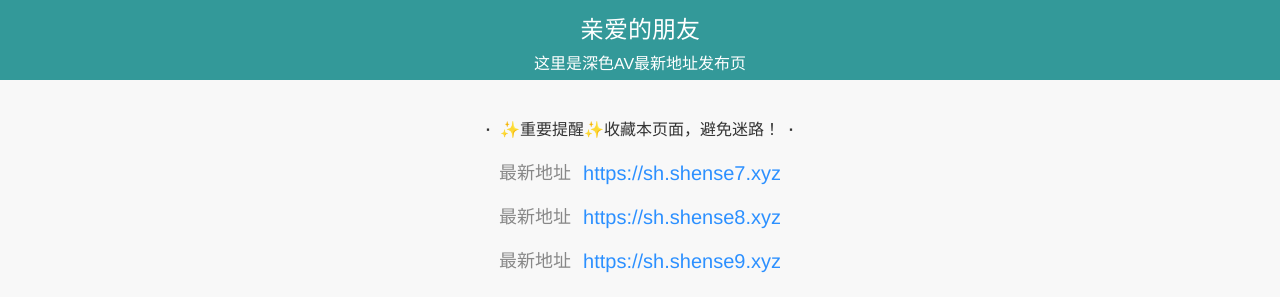
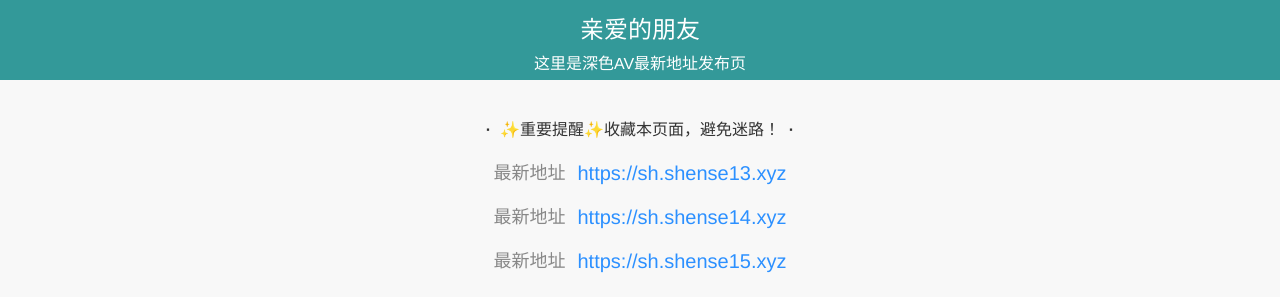
Before and after one commit to shense72/shen, a plain HTML site: page index.html in a window 1280 px wide. Shown: the top 297 px of the page. Drawn offline with Linux system fonts and the light colour scheme.

Commit message:
Update index.html

```diff
--- a/index.html
+++ b/index.html
@@ -32,9 +32,9 @@
 		<div class="main">
             <div class="x2"><b>·</b>&nbsp;&nbsp;✨重要提醒✨收藏本页面，避免迷路！&nbsp;&nbsp;<b>·</b></div>
             <table class="xianlu">
-	        <tr><th>最新地址&nbsp;&nbsp;</th><td><a href="https://sh.shense7.xyz" target="_blank" rel="external nofollow noopener">https://sh.shense7.xyz</a></td></tr>
-	        <tr><th>最新地址&nbsp;&nbsp;</th><td><a href="https://sh.shense8.xyz" target="_blank" rel="external nofollow noopener">https://sh.shense8.xyz</a></td></tr>
-		<tr><th>最新地址&nbsp;&nbsp;</th><td><a href="https://sh.shense9.xyz" target="_blank" rel="external nofollow noopener">https://sh.shense9.xyz</a></td></tr>
+	        <tr><th>最新地址&nbsp;&nbsp;</th><td><a href="https://sh.shense13.xyz" target="_blank" rel="external nofollow noopener">https://sh.shense13.xyz</a></td></tr>
+	        <tr><th>最新地址&nbsp;&nbsp;</th><td><a href="https://sh.shense14.xyz" target="_blank" rel="external nofollow noopener">https://sh.shense14.xyz</a></td></tr>
+		<tr><th>最新地址&nbsp;&nbsp;</th><td><a href="https://sh.shense15.xyz" target="_blank" rel="external nofollow noopener">https://sh.shense15.xyz</a></td></tr>
             </table>
             <div class="youlian">发送任意邮件到：shense447@gmail.com，自动回复最新地址</div>
 			<div class="youlian">*近期部分国产浏览器屏蔽网址，推荐使用Chrome谷歌浏览器、Edge浏览器访问。</div>
```
